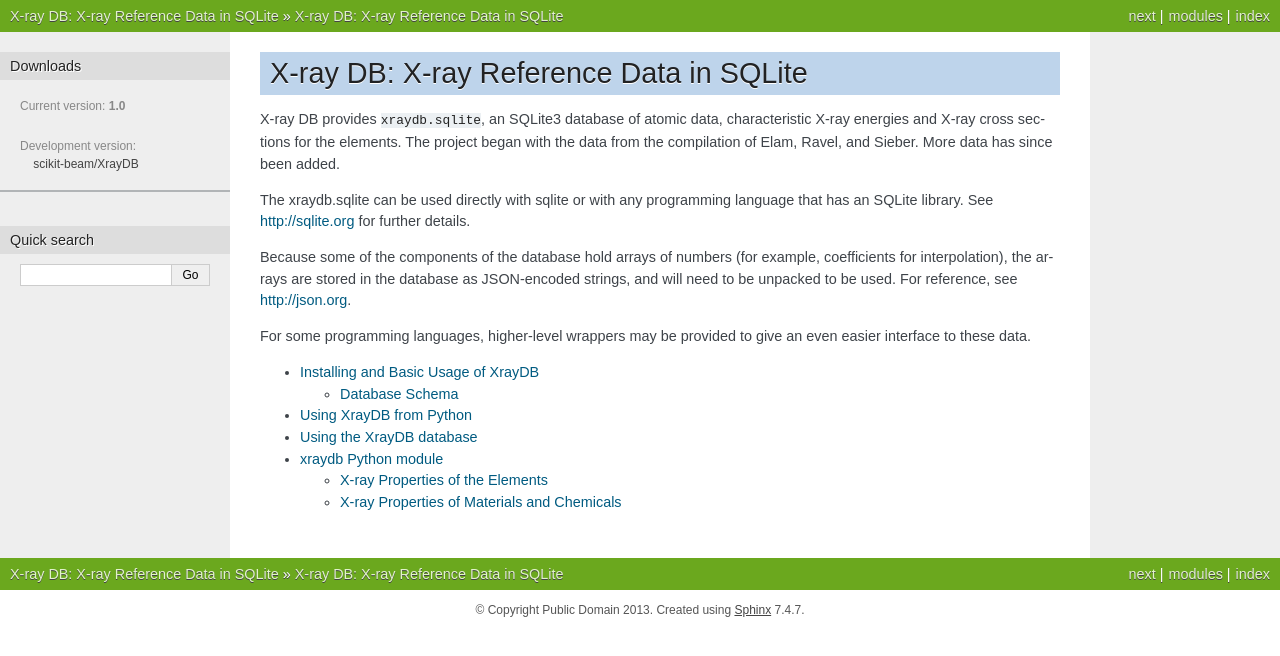
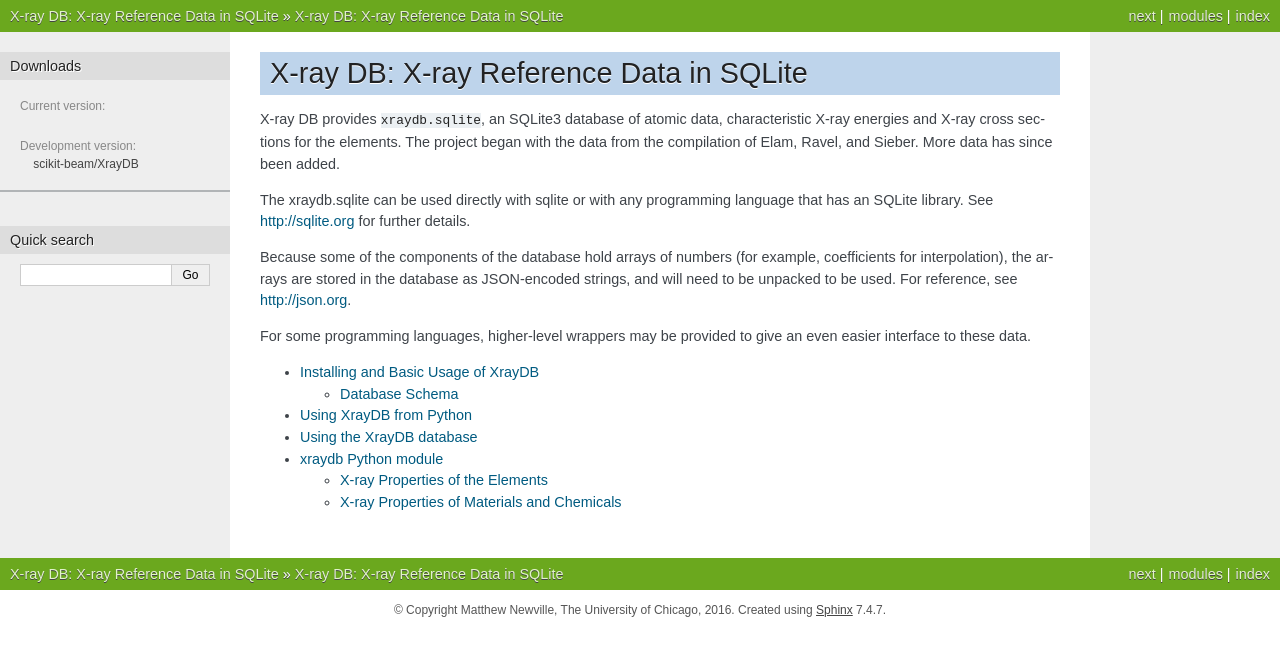
Before and after one commit to scikit-beam/XrayDB, a Sphinx documentation site: the page built from doc/index.rst, in a window 1280 px wide. Shown: the top 656 px of the page. Built offline with Sphinx 7.4.7, drawn with Linux system fonts in a browser that asks for light colours; formulas are drawn with MathJax 3; the version number could not be read and is left out.

```diff
--- a/doc/conf.py
+++ b/doc/conf.py
@@ -50,14 +50,19 @@ master_doc = 'index'
 
 # General information about the project.
 project = u'xraydb'
-copyright = u'Public Domain 2013'
+copyright = u'Matthew Newville, The University of Chicago, 2016'
 
 # The version info for the project you're documenting, acts as replacement for
 # |version| and |release|, also used in various other places throughout the
 # built documents.
 #
-# The short X.Y version.
-release = '1.0'
+
+release = 'unknown'
+try:
+    import xraydb
+    release = xraydb.__version__
+except ImportError:
+    pass
 
 # The language for content autogenerated by Sphinx. Refer to documentation
 # for a list of supported languages.
```
